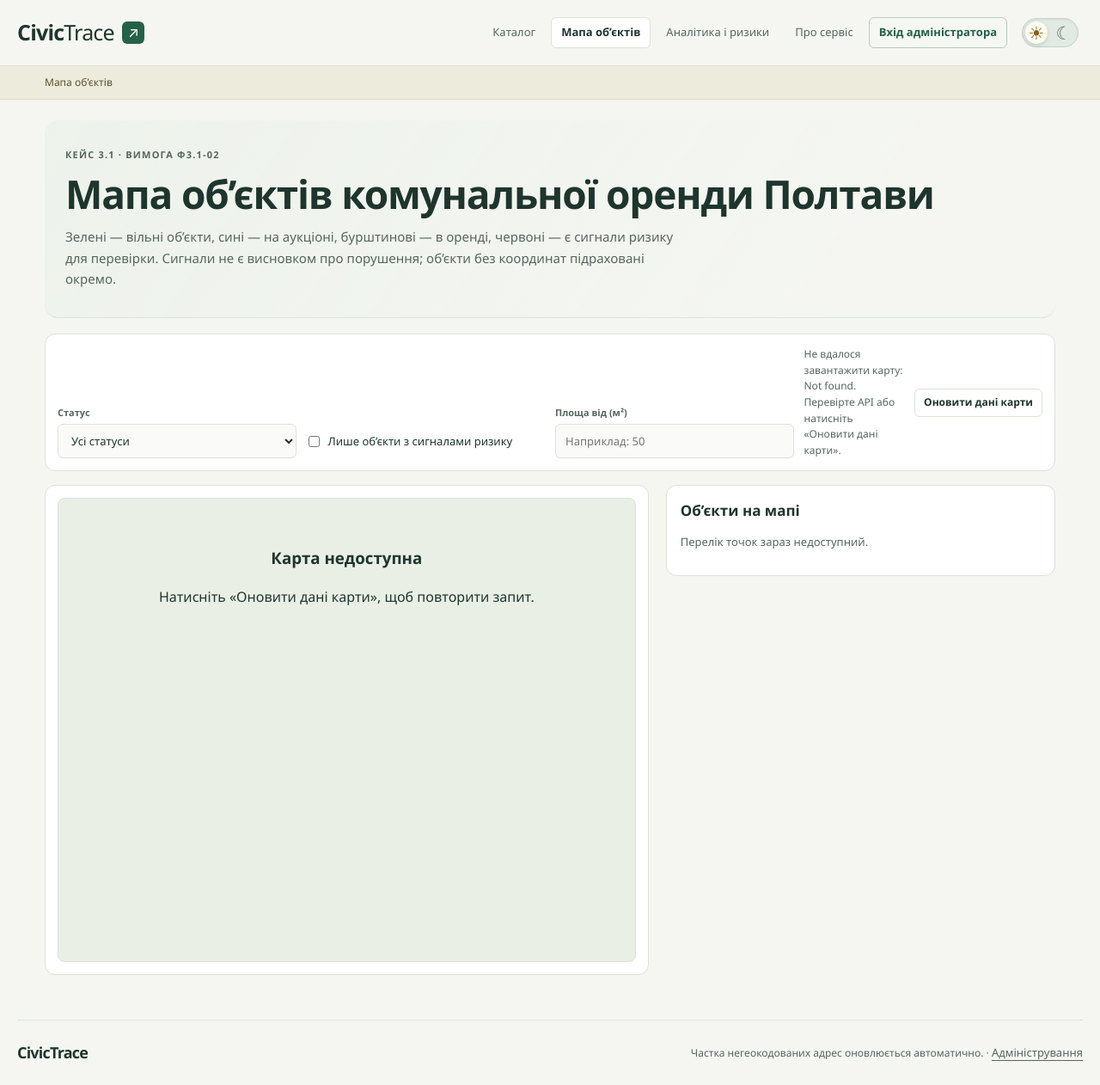
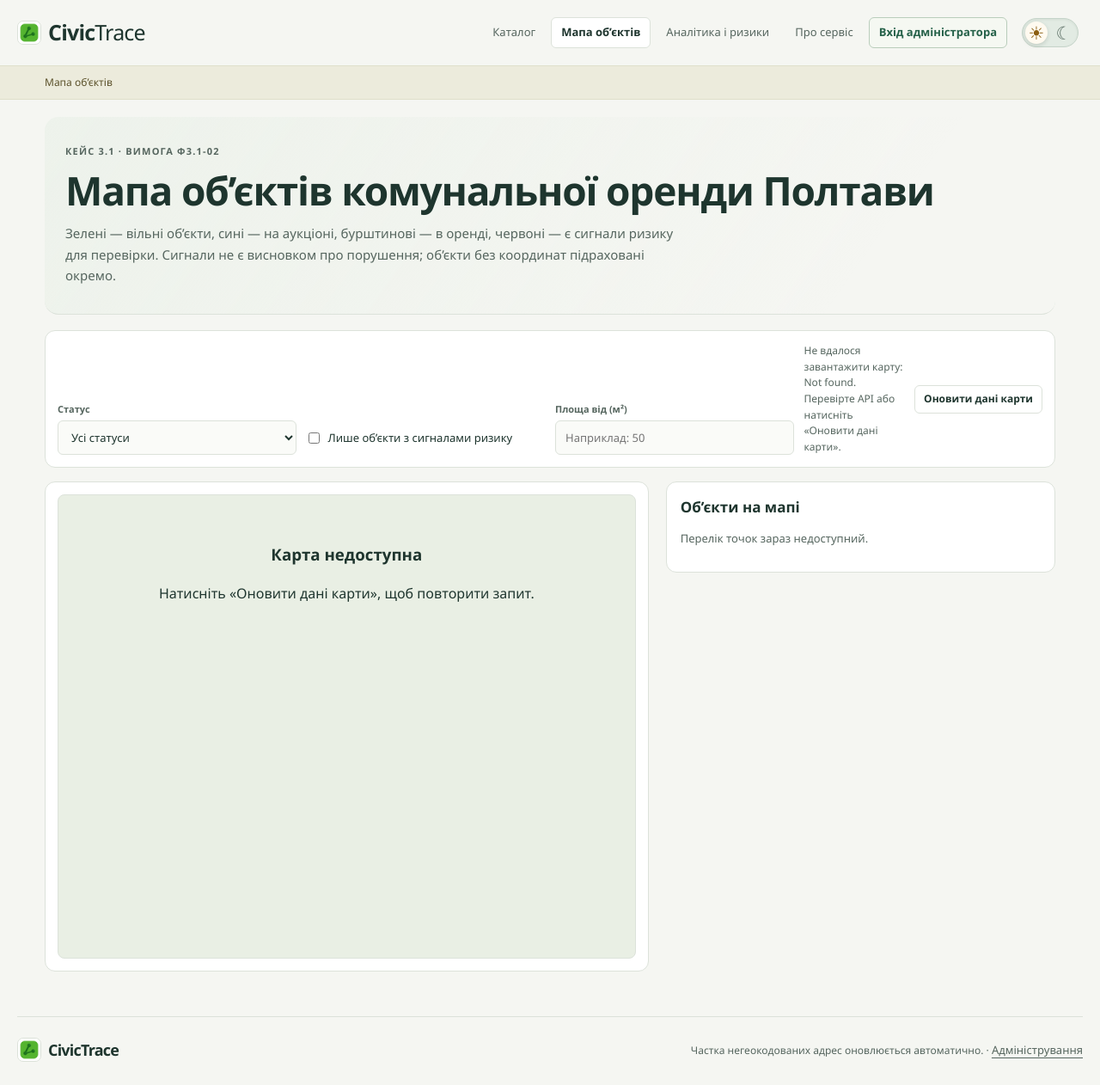
Before and after one commit to IvanKishmish/CivicTrace, a website: page src/frontend/map.html in a window 1280 px wide. Shown: the whole page at 86% size. Drawn offline with nearby package versions, Linux system fonts and the light colour scheme; no server answers.

Commit message:
fix(frontend): add brand icon and page spacing

```diff
--- a/src/frontend/js/api.js
+++ b/src/frontend/js/api.js
@@ -1,6 +1,7 @@
 import { CONFIG } from './config.js';
 
 let authState = { accessToken: null, email: null, userId: null, roles: [] };
+const SESSION_HINT_KEY = 'civictrace-admin-session';
 
 export function getAuthState() {
   return { ...authState, isAuthenticated: Boolean(authState.accessToken) };
@@ -8,6 +9,7 @@ export function getAuthState() {
 
 export function clearAuthState() {
   authState = { accessToken: null, email: null, userId: null, roles: [] };
+  try { localStorage.removeItem(SESSION_HINT_KEY); } catch {}
   window.dispatchEvent(new Event('civictrace-auth'));
 }
 
@@ -23,6 +25,7 @@ function setAccessToken(token) {
   const payload = decodeJwtPayload(token);
   const rawRoles = payload['http://schemas.microsoft.com/ws/2008/06/identity/claims/role'] ?? payload.role ?? [];
   const roles = Array.isArray(rawRoles) ? rawRoles : rawRoles ? [rawRoles] : [];
+  try { localStorage.setItem(SESSION_HINT_KEY, '1'); } catch {}
   authState = { accessToken: token, email: payload.email ?? null, userId: payload.sub ?? null, roles };
   window.dispatchEvent(new Event("civictrace-auth"));
   return getAuthState();
@@ -83,7 +86,9 @@ export async function loginAdmin(email, password) {
 
 export async function tryRefreshSession() {
   try {
+    if (localStorage.getItem(SESSION_HINT_KEY) !== '1') return null;
     const res = await fetch(`${CONFIG.apiBaseUrl}/auth/refresh`, { method: 'POST', credentials: 'include' });
+    if (res.status === 401 || res.status === 403) localStorage.removeItem(SESSION_HINT_KEY);
     if (!res.ok) return null;
     const data = await res.json();
     return setAccessToken(data.accessToken);
--- a/src/frontend/map.html
+++ b/src/frontend/map.html
@@ -5,6 +5,7 @@
   <meta charset="utf-8">
   <meta name="viewport" content="width=device-width, initial-scale=1">
   <title>Мапа об’єктів оренди — CivicTrace</title>
+  <link rel="icon" type="image/x-icon" href="./favicon.ico">
   <link rel="stylesheet" href="https://unpkg.com/leaflet@1.9.4/dist/leaflet.css" crossorigin="">
   <link rel="stylesheet" href="./styles.css">
   <script defer src="https://unpkg.com/leaflet@1.9.4/dist/leaflet.js" crossorigin=""></script>
@@ -13,7 +14,7 @@
 <body>
   <a class="skip-link" href="#main">До вмісту</a>
   <header class="site-header container">
-    <a class="brand" href="./index.html">Civic<span>Trace</span><span class="brand-dot" aria-hidden="true">↗</span></a>
+    <a class="brand" href="./index.html"><img class="brand-logo" src="./favicon.ico" alt="">Civic<span>Trace</span></a>
     <nav id="site-nav" class="site-nav" aria-label="Основна навігація"></nav>
   </header>
   <div class="mock-banner"><div class="container banner-row" id="map-mode" aria-live="polite">Мапа об’єктів</div></div>
@@ -53,7 +54,7 @@
     </div>
   </main>
   <footer class="container site-footer">
-    <span class="brand">CivicTrace</span>
+    <span class="brand"><img class="brand-logo" src="./favicon.ico" alt="">CivicTrace</span>
     <span>Частка негеокодованих адрес оновлюється автоматично. · <a href="./import.html" class="muted">Адміністрування</a></span>
   </footer>
 </body>
--- a/src/frontend/styles.css
+++ b/src/frontend/styles.css
@@ -29,6 +29,7 @@ button, input, select { font: inherit; touch-action: manipulation; }
 .site-header { min-height: 76px; display: flex; align-items: center; justify-content: space-between; gap: 16px; flex-wrap: wrap; padding: 12px 0; }
 .brand { text-decoration: none; color: var(--ink); font-weight: 750; font-size: 25px; letter-spacing: -0.8px; display: inline-flex; align-items: center; }
 .brand span { font-weight: 400; }
+.brand-logo { display: block; width: 28px; height: 28px; margin-right: 8px; object-fit: cover; border: 1px solid var(--line); border-radius: 7px; }
 .brand .brand-dot { display: inline-grid; place-items: center; background: var(--accent); color: #fff; margin-left: 9px; width: 26px; height: 26px; font-size: 17px; border-radius: 6px; }
 .site-nav { display: flex; align-items: center; gap: 6px; flex-wrap: wrap; }
 .nav-link { font-size: 13px; color: var(--muted); text-decoration: none; padding: 7px 11px; border-radius: 6px; border: 1px solid transparent; }
@@ -167,5 +168,6 @@ body, .panel, .site-header, .nav-link, .mock-banner, input, select {
 [data-theme="dark"] .offline-map-popup { background: var(--white); color: var(--ink); }
 @media (max-width: 680px) { .hero { padding: 24px 16px; } .site-nav { width: 100%; } .nav-link { padding: 9px; } }
 
-.page-intro { padding-top: 24px; }
-@media (max-width: 680px) { .page-intro { padding-top: 16px; } }
+.mock-banner + main.container { padding-top: 20px; }
+.page-intro { padding-top: 20px; }
+@media (max-width: 680px) { .mock-banner + main.container, .page-intro { padding-top: 14px; } }
```
Also changed, not shown: src/frontend/about.html (+3 -2 lines), src/frontend/analytics.html (+3 -2 lines), src/frontend/import.html (+3 -2 lines), src/frontend/index.html (+3 -2 lines), src/frontend/rental.html (+3 -2 lines), src/frontend/favicon.ico (added).
